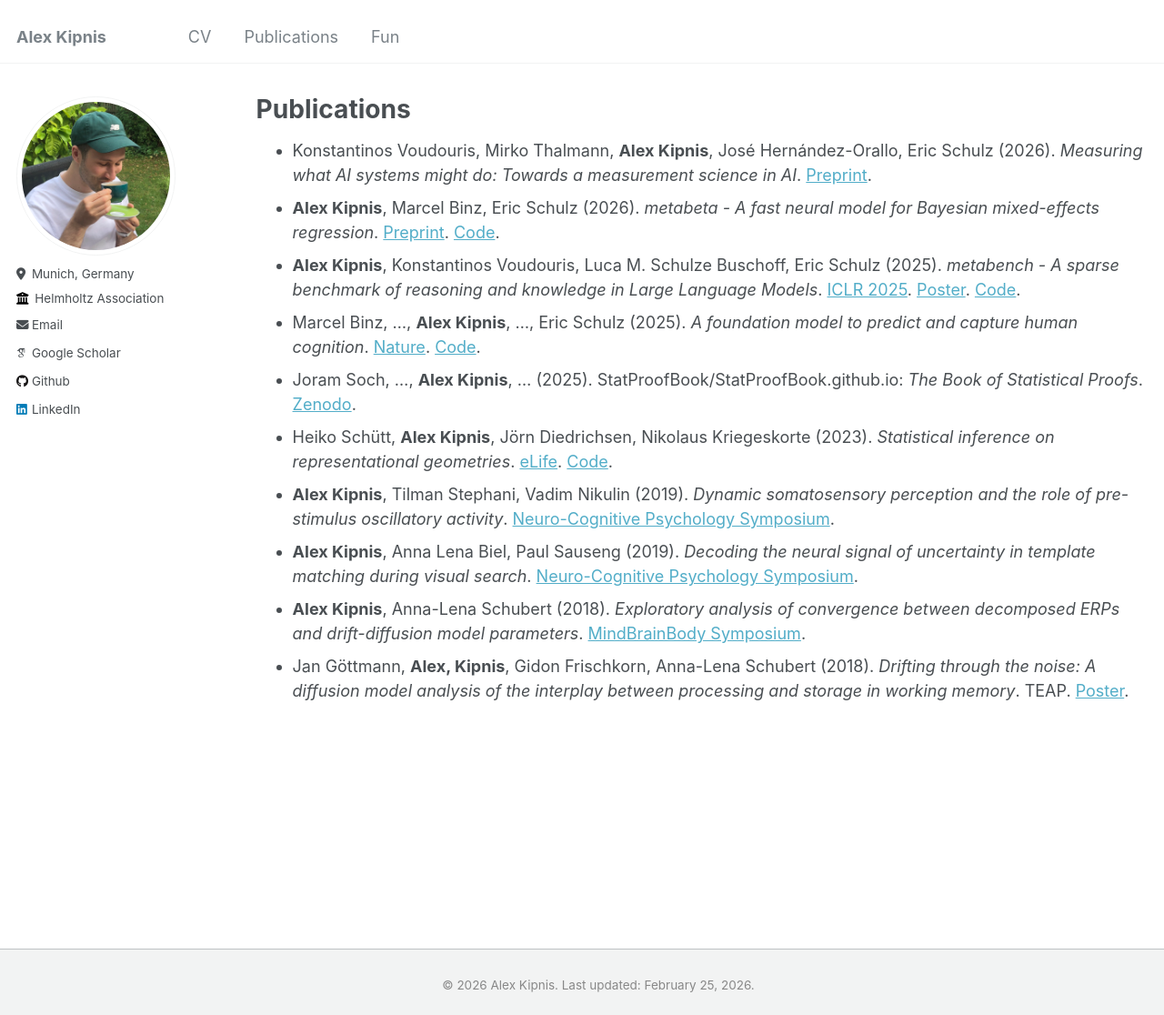
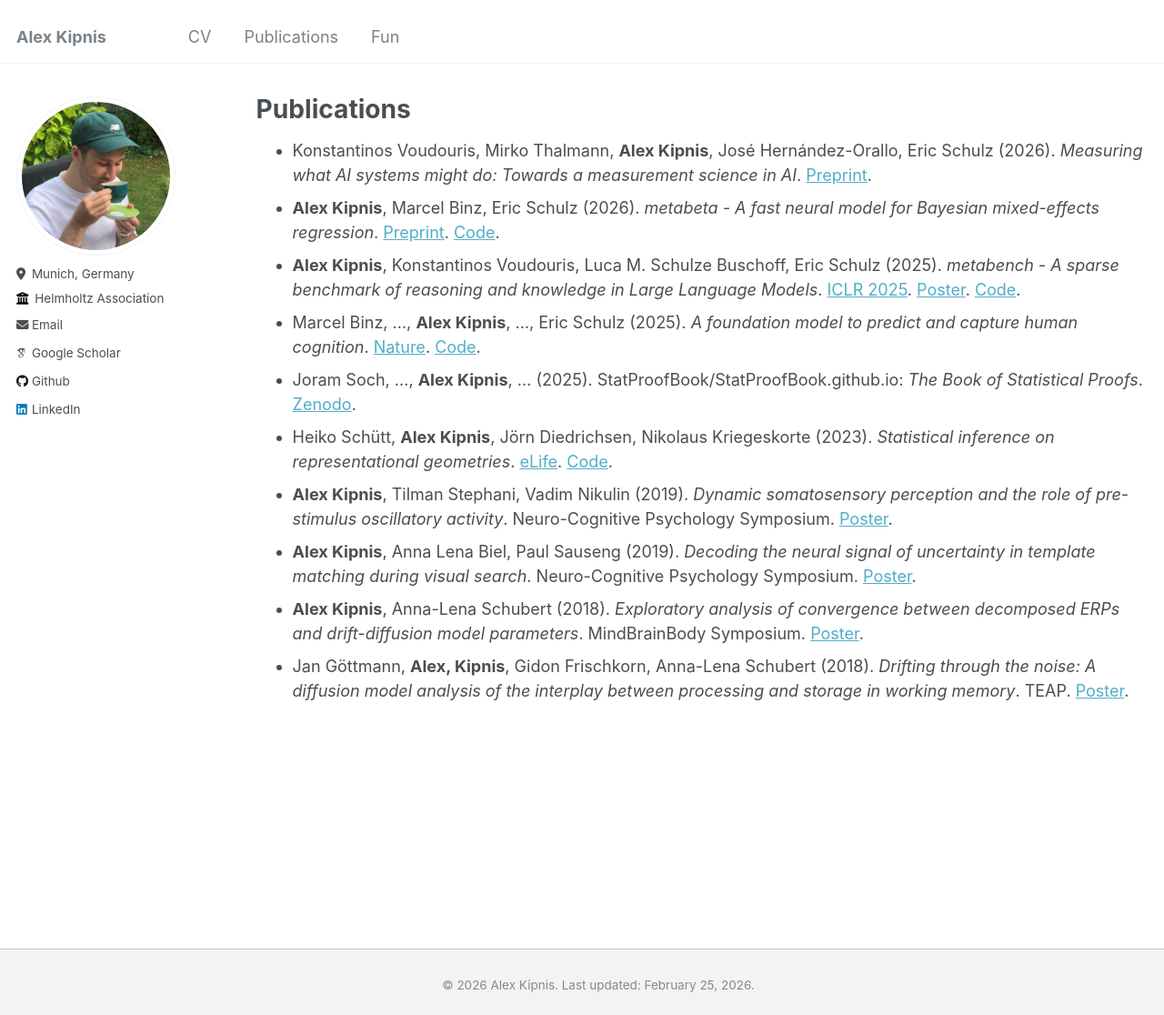
Before and after one commit to adkipnis/adkipnis.github.io, a Jekyll site: the page built from _pages/publications.md, in a window 1280 px wide and 1116 px high. Shown: the whole window at 91% size. Built offline with Jekyll 4.4.1, drawn with Linux system fonts in a browser that asks for light colours; some web fonts are replaced.

Commit message:
Revise publication list and add poster links
Updated publication entries with new links and formatting.

```diff
--- a/_pages/publications.md
+++ b/_pages/publications.md
@@ -11,7 +11,7 @@ author_profile: true
 - Marcel Binz, ..., **Alex Kipnis**, ..., Eric Schulz (2025). *A foundation model to predict and capture human cognition*. [Nature](https://www.nature.com/articles/s41586-025-09215-4). [Code](https://github.com/marcelbinz/Llama-3.1-Centaur-70B).
 - Joram Soch, ..., **Alex Kipnis**, ... (2025). StatProofBook/StatProofBook.github.io: *The Book of Statistical Proofs*. [Zenodo](https://doi.org/10.5281/ZENODO.4305949).
 - Heiko Schütt, **Alex Kipnis**, Jörn Diedrichsen, Nikolaus Kriegeskorte (2023). *Statistical inference on representational geometries*. [eLife](https://doi.org/10.7554/eLife.82566). [Code](https://github.com/adkipnis/fmri-simulations).
-- **Alex Kipnis**, Tilman Stephani, Vadim Nikulin (2019). *Dynamic somatosensory perception and the role of pre-stimulus oscillatory activity*. [Neuro-Cognitive Psychology Symposium](https://adkipnis.github.io/files/somatosensory-decoding-poster.pdf).
-- **Alex Kipnis**, Anna Lena Biel, Paul Sauseng (2019). *Decoding the neural signal of uncertainty in template matching during visual search*. [Neuro-Cognitive Psychology Symposium](https://adkipnis.github.io/files/visual-decoding-poster.pdf).
-- **Alex Kipnis**, Anna-Lena Schubert (2018). *Exploratory analysis of convergence between decomposed ERPs and drift-diffusion model parameters*. [MindBrainBody Symposium]().
+- **Alex Kipnis**, Tilman Stephani, Vadim Nikulin (2019). *Dynamic somatosensory perception and the role of pre-stimulus oscillatory activity*. Neuro-Cognitive Psychology Symposium. [Poster](https://adkipnis.github.io/files/somatosensory-decoding-poster.pdf).
+- **Alex Kipnis**, Anna Lena Biel, Paul Sauseng (2019). *Decoding the neural signal of uncertainty in template matching during visual search*. Neuro-Cognitive Psychology Symposium. [Poster](https://adkipnis.github.io/files/visual-decoding-poster.pdf).
+- **Alex Kipnis**, Anna-Lena Schubert (2018). *Exploratory analysis of convergence between decomposed ERPs and drift-diffusion model parameters*. MindBrainBody Symposium. [Poster](https://www.researchgate.net/publication/331960269_RIDEing_Drifting_in_perceptual_decision_making_Exploratory_analysis_of_the_convergence_between_decomposed_ERPs_and_Drift-Diffusion_Model_parameters).
 - Jan Göttmann, **Alex, Kipnis**, Gidon Frischkorn, Anna-Lena Schubert (2018). *Drifting through the noise: A diffusion model analysis of the interplay between processing and storage in working memory*. TEAP. [Poster](https://adkipnis.github.io/files/teap-poster.pdf).
```
